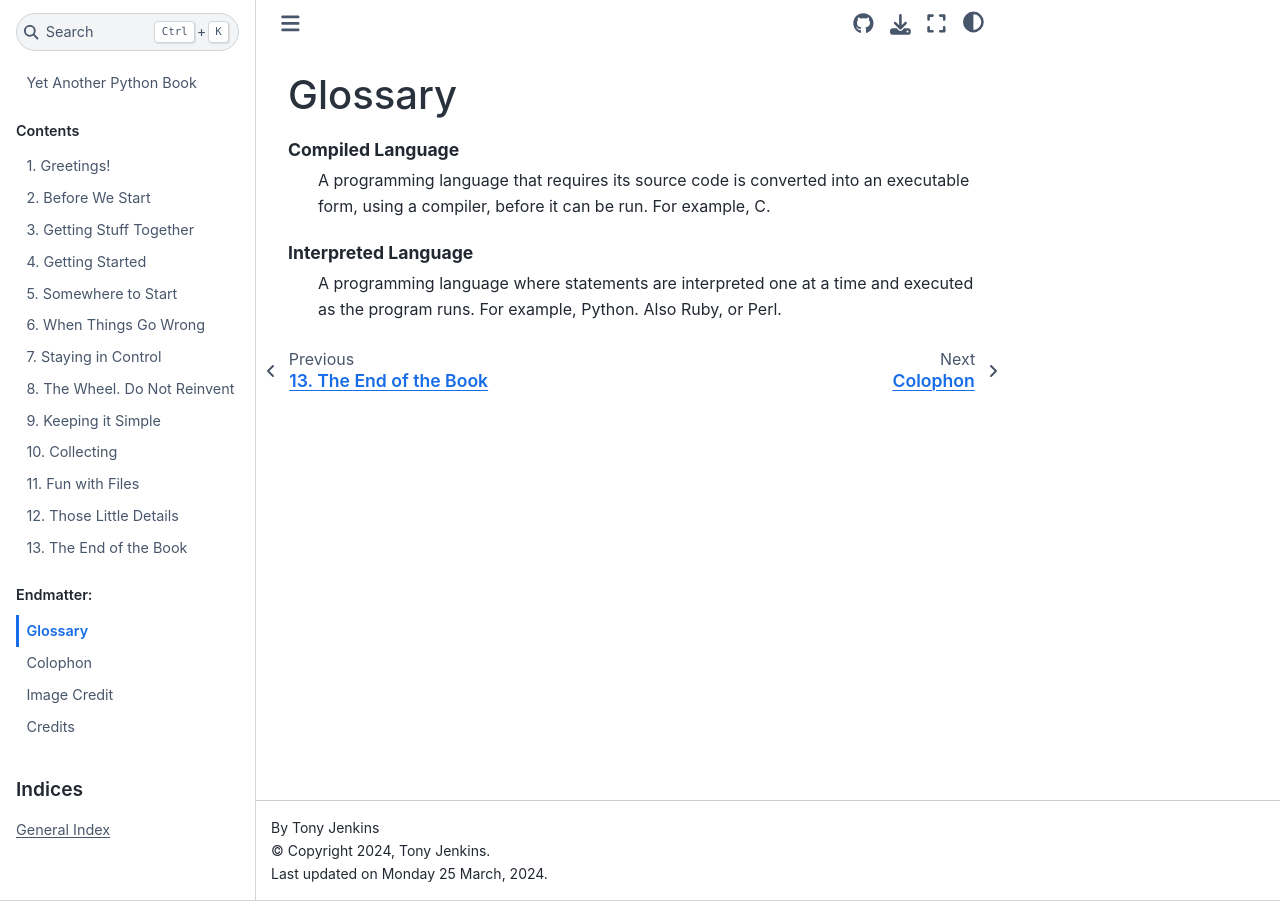
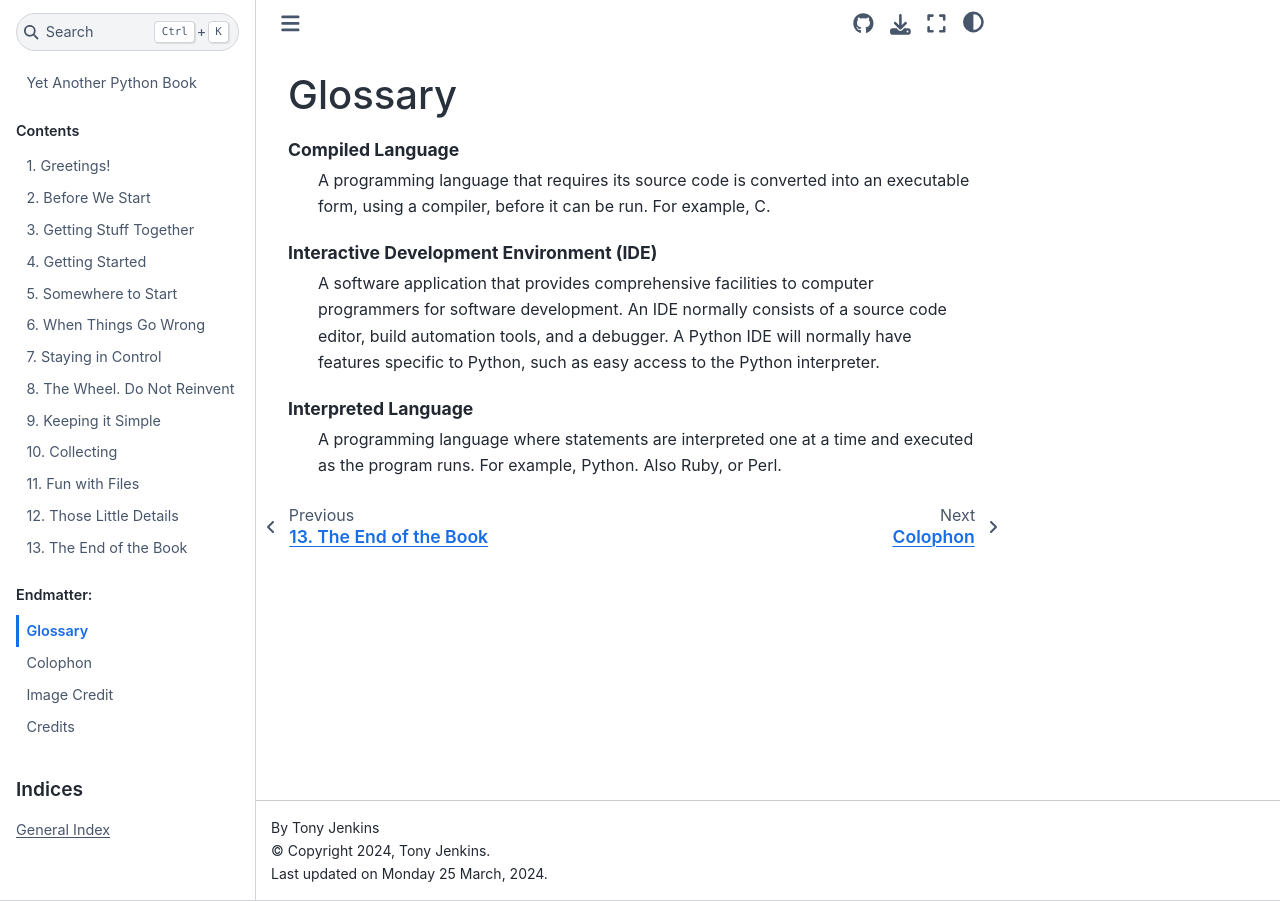
Before and after one commit to TonyJenkins/hungarian_phrasebook, a Sphinx documentation site: the page built from doc/source/890_glossary/index.rst, in a window 1280 px wide. Built offline with Sphinx 7.4.7 and the Sphinx Book theme 1.1.4, drawn with Linux system fonts in a browser that asks for light colours.

Commit message:
Add IDE definition

```diff
--- a/doc/source/890_glossary/index.rst
+++ b/doc/source/890_glossary/index.rst
@@ -6,10 +6,13 @@ Glossary
 
     Compiled Language
 
-        A programming language that requires its source code is converted into an executable form, using a compiler, before
-        it can be run. For example, C.
+        A programming language that requires its source code is converted into an executable form, using a compiler, before it can be run. For example, C.
+
+    Interactive Development Environment (IDE)
+
+        A software application that provides comprehensive facilities to computer programmers for software development.
+        An IDE normally consists of a source code editor, build automation tools, and a debugger. A Python IDE will normally have features specific to Python, such as easy access to the Python interpreter.
 
     Interpreted Language
 
-        A programming language where statements are interpreted one at a time and executed as the program runs. For example,
-        Python. Also Ruby, or Perl.
+        A programming language where statements are interpreted one at a time and executed as the program runs. For example, Python. Also Ruby, or Perl.
```
